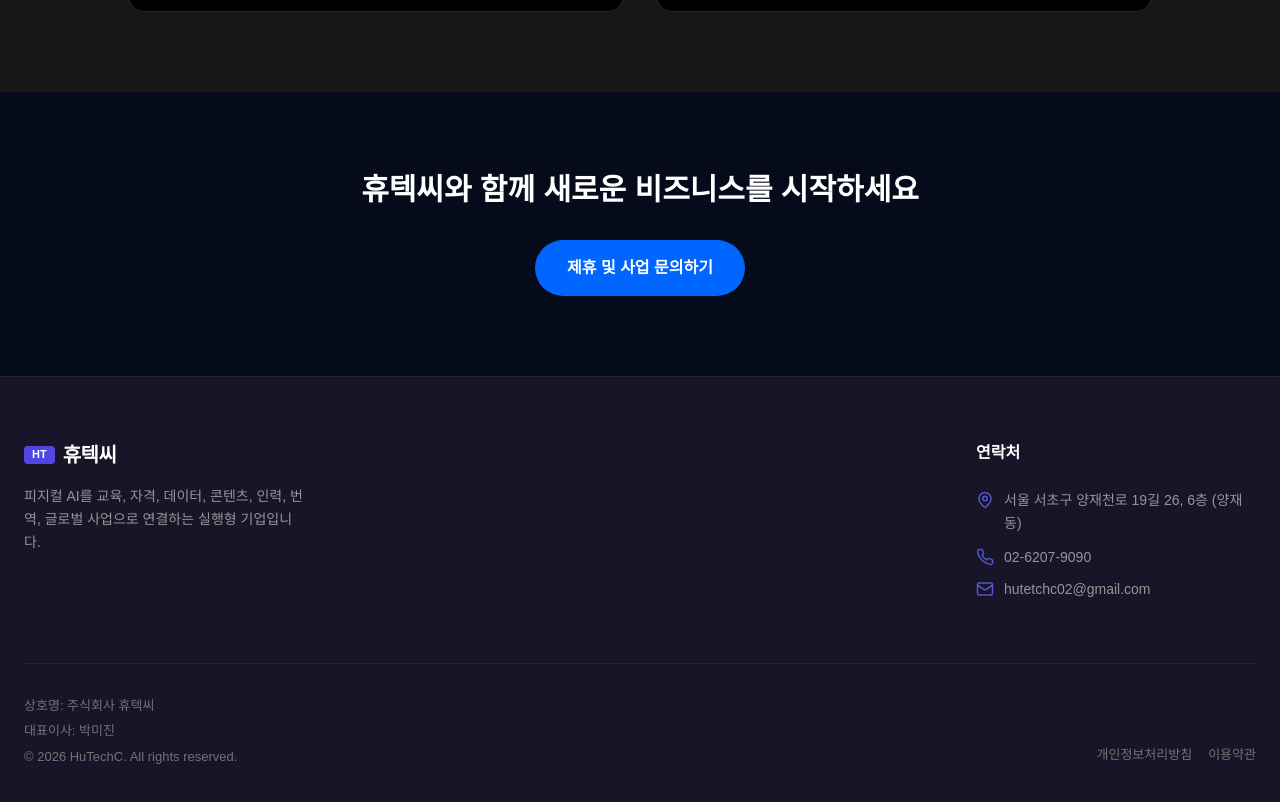
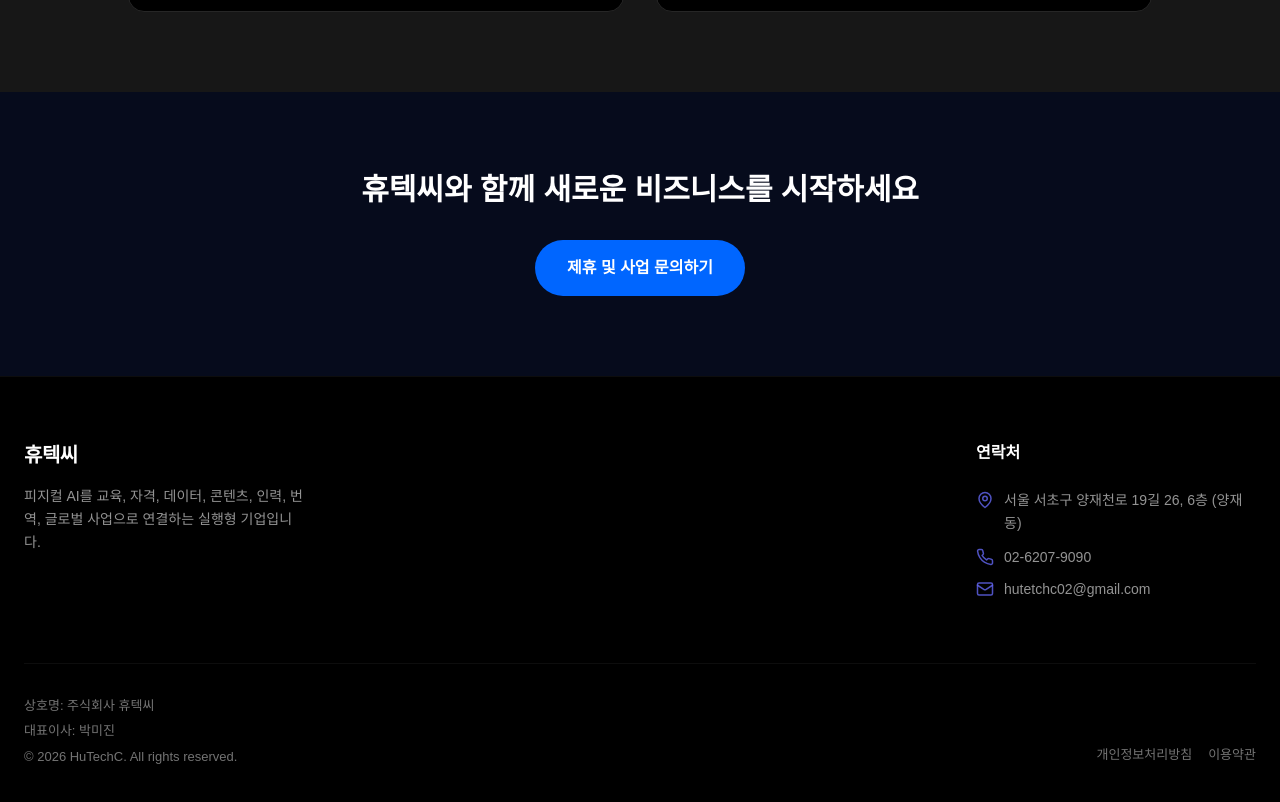
Before and after one commit to hu-tec/physical-ai, a React (Vite) app: page /physical-ai/company in a window 1280 px wide. Shown: the part 1893-2695 px from the top of the page. Built offline with nearby package versions, Linux system fonts and the light colour scheme; a web font is replaced by a local one.

Commit message:
Change footer background to black and remove HT logo badge

```diff
--- a/src/components/layout/Footer.tsx
+++ b/src/components/layout/Footer.tsx
@@ -2,12 +2,11 @@ import { LucidePhone, LucideMail, LucideMapPin } from 'lucide-react';
 
 export const Footer = () => {
   return (
-    <footer className="bg-[#171527] border-t border-white/5 text-neutral-400 py-16 px-6">
+    <footer className="bg-black border-t border-white/5 text-neutral-400 py-16 px-6">
       <div className="max-w-7xl mx-auto flex flex-col lg:flex-row justify-between gap-12 lg:gap-8">
         {/* Left Column */}
         <div className="space-y-4 max-w-[280px]">
           <div className="flex items-center gap-2">
-            <div className="bg-indigo-600 text-white text-[11px] font-bold px-2 py-0.5 rounded leading-tight">HT</div>
             <span className="text-xl font-bold text-white tracking-tight">휴텍씨</span>
           </div>
           <p className="text-sm leading-relaxed text-neutral-400/90">
```
